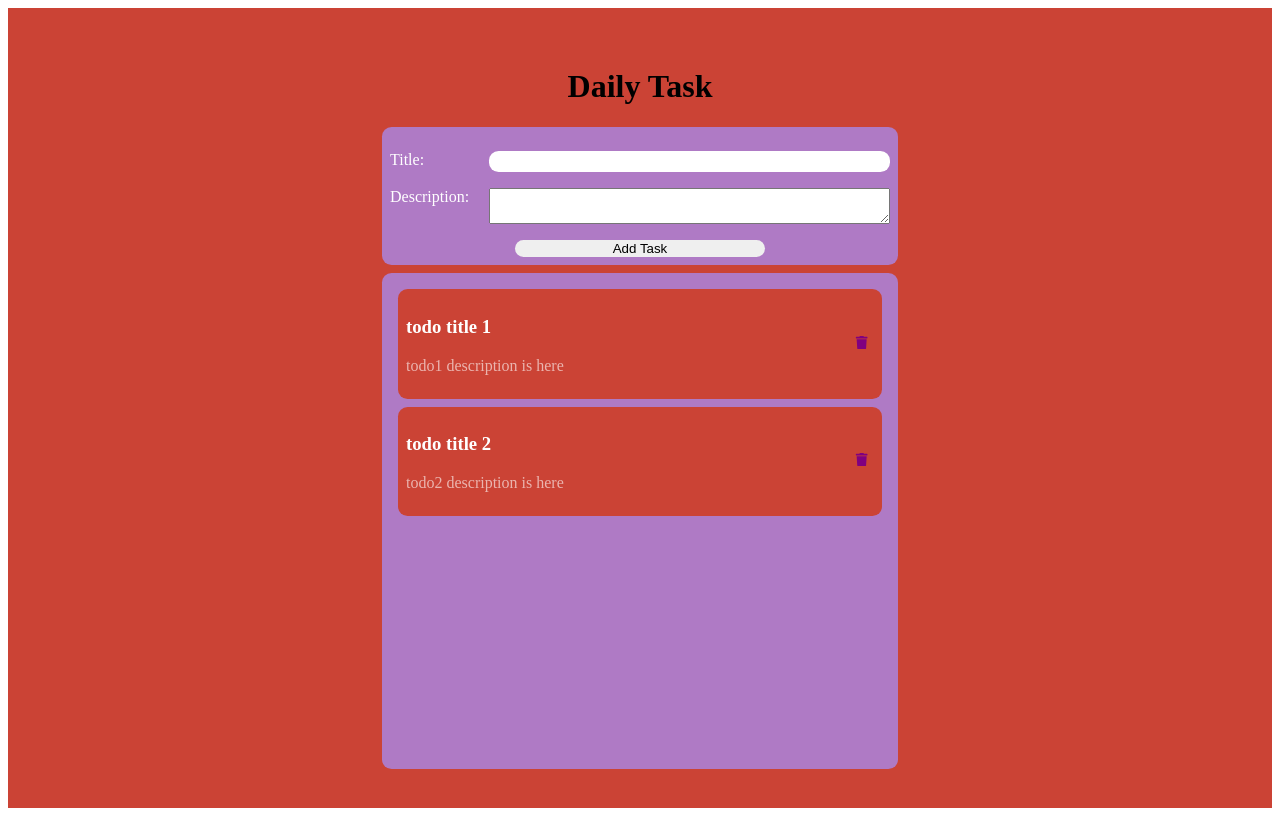
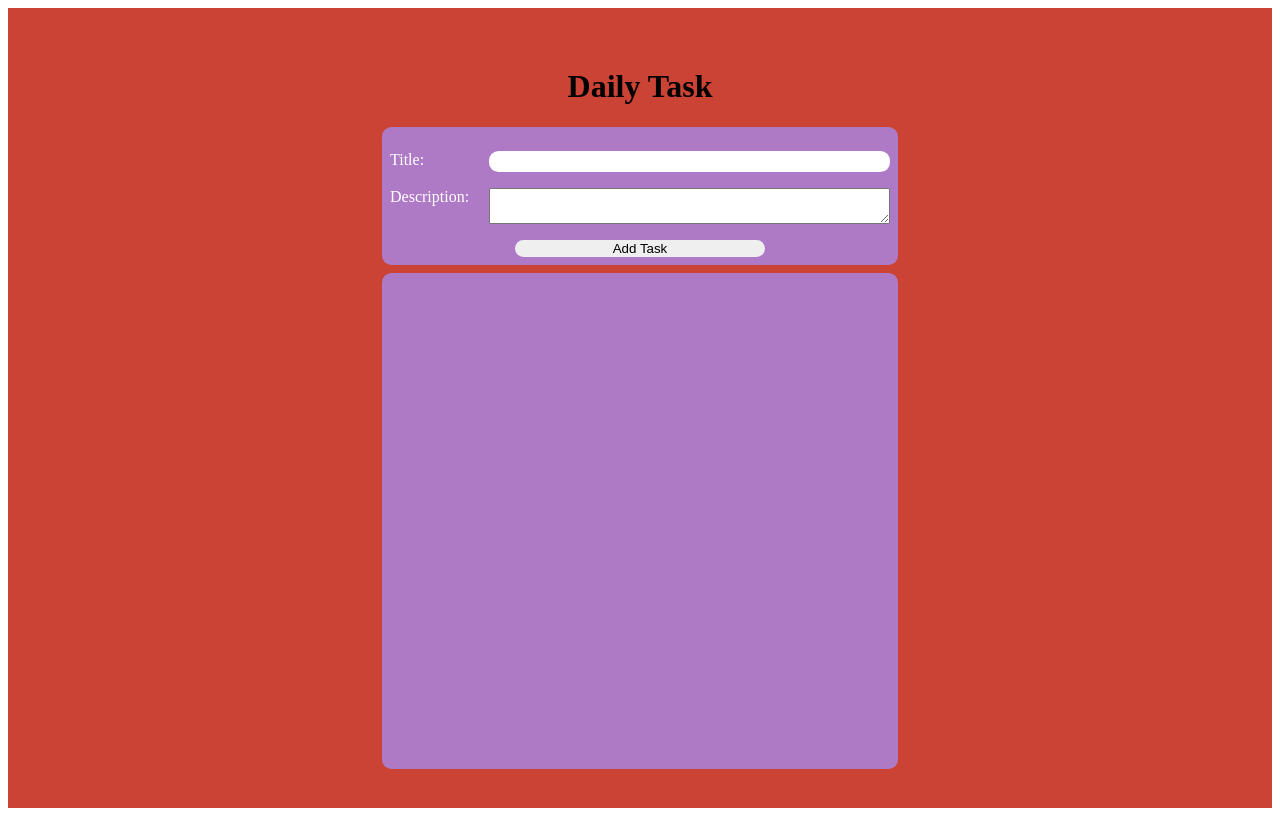
Before and after one commit to shamsmahee/TodoProject, a React (Vite) app: page / in a window 1280 px wide. Built offline with nearby package versions, Linux system fonts and the light colour scheme.

Commit message:
data add and show to ui

```diff
--- a/package.json
+++ b/package.json
@@ -12,7 +12,8 @@
   "dependencies": {
     "react": "^19.0.0",
     "react-dom": "^19.0.0",
-    "react-icons": "^5.5.0"
+    "react-icons": "^5.5.0",
+    "uuid": "^11.1.0"
   },
   "devDependencies": {
     "@eslint/js": "^9.21.0",
--- a/src/Components/Home.jsx
+++ b/src/Components/Home.jsx
@@ -1,28 +1,26 @@
-import React from 'react';
+import React, { useState } from 'react';
+
+import { v4 as uuidv4 } from "uuid";
+
 import Todos from './Todos';
 import style from './Home.module.css';
 import NewTodo from './NewTodo';
 
-const dummyTodos = [
-    {
-        id: 1,
-        title: "todo title 1",
-        desc: "todo1 description is here"
-    },
-    {
-        id: 2,
-        title: "todo title 2",
-        desc: "todo2 description is here"
-    }
-]
 
 
 const Home = () => {
+    const [todos, setTodos] = useState([])
+    const handleAddtodo = (todo) => {
+        setTodos((prevtodos) => {
+            return [...prevtodos, { id: uuidv4(), todo }]
+        })
+    }
+
     return (
         <div className={style.container}>
             <h1 className='intro'>Daily Task</h1>
-            <NewTodo />
-            <Todos todos={dummyTodos} />
+            <NewTodo onAddtodo={handleAddtodo} />
+            <Todos todos={todos} />
         </div>
     );
 };
--- a/src/Components/NewTodo.jsx
+++ b/src/Components/NewTodo.jsx
@@ -1,13 +1,15 @@
 import React, { useState } from 'react';
 import style from './newtodo.module.css'
-const NewTodo = () => {
+const NewTodo = (props) => {
 
     const [todo, setTodo] = useState({ title: '', desc: "" })
     const { title, desc } = todo;
 
     const handleSubmit = (e) => {
         e.preventDefault();
-        console.log(todo);
+        props.onAddtodo(todo);
+
+        setTodo({ title: "", desc: "" })
 
     }
 
--- a/src/Components/Todo.jsx
+++ b/src/Components/Todo.jsx
@@ -3,7 +3,7 @@ import style from "./Todo.module.css"
 import React from 'react';
 
 const Todo = (props) => {
-    const { title, desc } = props.send
+    const { title, desc, id } = props.send
     return (
         <div>
             <article className={style.todo}>
--- a/src/Components/Todos.jsx
+++ b/src/Components/Todos.jsx
@@ -9,7 +9,7 @@ const Todos = (props) => {
         <div>
             <section className={style.todos}>
                 {
-                    props.todos.map((todo) => <Todo send={todo} key={todo.id} />)
+                    props.todos.map((todo) => <Todo send={todo.todo} key={todo.id} />)
                 }
             </section>
         </div>
```
Also changed, not shown: 1 other file (tests, documents, lock files or other folders).
